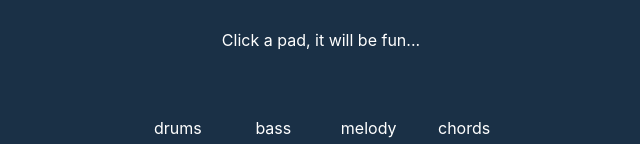
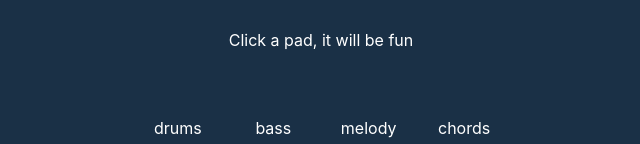
Before and after one commit to JanZaion/interactivebeats, a React (Create React App) app: page / in a window 1280 px wide. Shown: the top 144 px of the page, without its empty margins (319-959 px from the left). Built offline with nearby package versions, Linux system fonts and the light colour scheme; the HTML template or start-up script is replaced by a standard one.

Commit message:
remove ...

```diff
--- a/src/components/Intro.js
+++ b/src/components/Intro.js
@@ -1,7 +1,7 @@
 const Intro = () => {
   return (
     <div className="intro">
-      <p>Click a pad, it will be fun...</p>
+      <p>Click a pad, it will be fun</p>
     </div>
   );
 };
```
